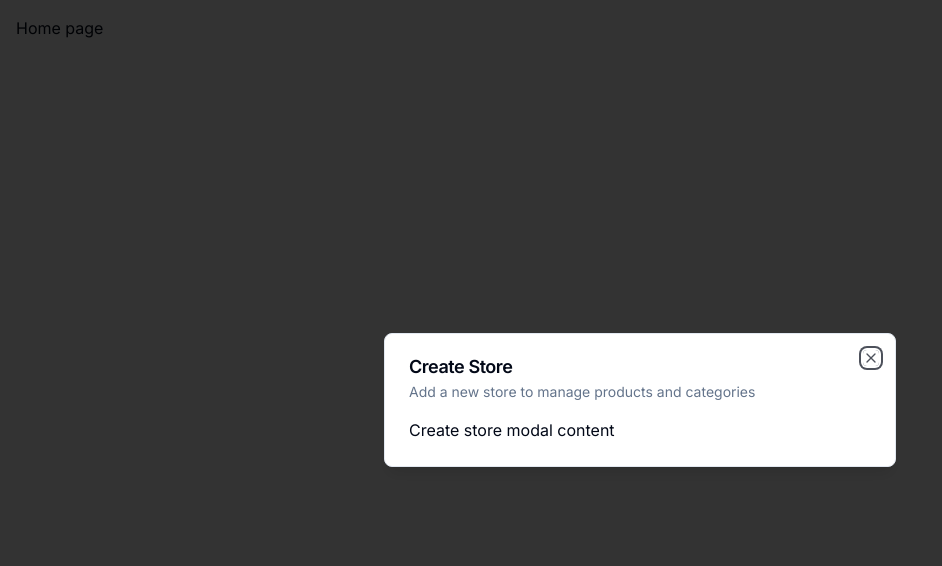
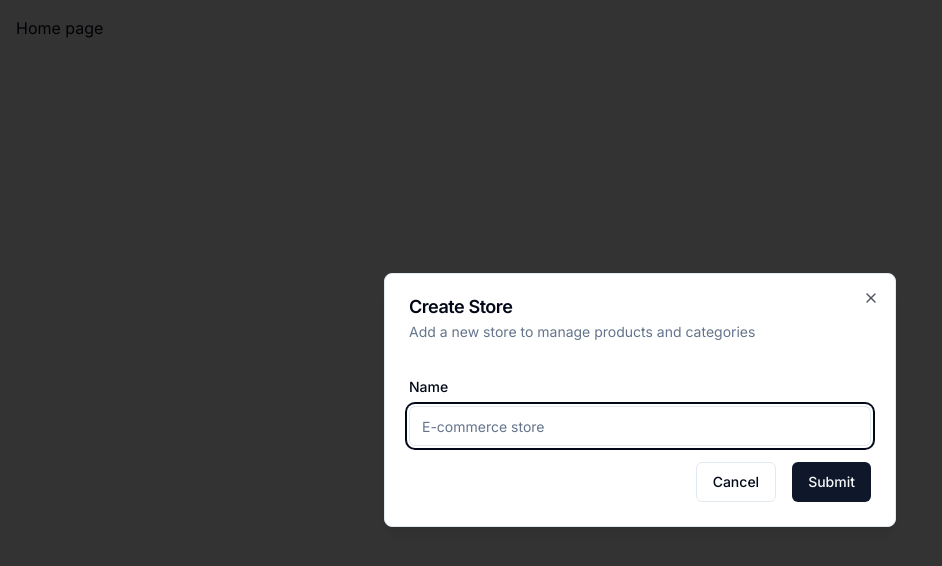
Before and after one commit to jbyomuhangi/ecommerce-app, a Next.js app in the folder ecommerce-admin/: page / in a window 1280 px wide. Shown: the top 566 px of the page, without its empty margins (0-942 px from the left). Built offline with nearby package versions, Linux system fonts and the light colour scheme.

Commit message:
Added for to create a new store in CreateStoreModal

```diff
--- a/ecommerce-admin/components/CreateStoreModal.tsx
+++ b/ecommerce-admin/components/CreateStoreModal.tsx
@@ -1,12 +1,41 @@
 "use client";
 
-import React from "react";
+import { zodResolver } from "@hookform/resolvers/zod";
+import React, { useMemo } from "react";
+import { useForm } from "react-hook-form";
+import * as zod from "zod";
 
 import Modal from "@/components/Modal";
+import { Button } from "@/components/ui/button";
+import {
+  Form,
+  FormControl,
+  FormField,
+  FormItem,
+  FormLabel,
+  FormMessage,
+} from "@/components/ui/form";
+import { Input } from "@/components/ui/input";
 import useCreateStoreModalStore from "@/hooks/useCreateStoreModalStore";
 
 const CreateStoreModal = () => {
   const { isOpen, onClose } = useCreateStoreModalStore();
+
+  const formSchema = useMemo(() => {
+    return zod.object({ name: zod.string().min(3) });
+  }, []);
+
+  const form = useForm<zod.infer<typeof formSchema>>({
+    resolver: zodResolver(formSchema),
+    defaultValues: { name: "" },
+    reValidateMode: "onSubmit",
+  });
+
+  const onSubmit = (values: zod.infer<typeof formSchema>) => {
+    /* TODO: create store */
+
+    console.log(values);
+  };
 
   return (
     <Modal
@@ -15,7 +44,38 @@
       description="Add a new store to manage products and categories"
       onClose={onClose}
     >
-      Create store modal content
+      <div>
+        <Form {...form}>
+          <form className="mt-4" onSubmit={form.handleSubmit(onSubmit)}>
+            <FormField
+              control={form.control}
+              name="name"
+              render={({ field, fieldState }) => {
+                console.log(fieldState.error);
+                return (
+                  <FormItem>
+                    <FormLabel>Name</FormLabel>
+
+                    <FormControl>
+                      <Input placeholder="E-commerce store" {...field} />
+                    </FormControl>
+
+                    <FormMessage />
+                  </FormItem>
+                );
+              }}
+            />
+
+            <div className="mt-4 flex justify-end gap-4">
+              <Button variant="outline" onClick={onClose}>
+                Cancel
+              </Button>
+
+              <Button type="submit">Submit</Button>
+            </div>
+          </form>
+        </Form>
+      </div>
     </Modal>
   );
 };
--- /dev/null
+++ b/ecommerce-admin/components/ui/form.tsx
@@ -0,0 +1,176 @@
+import * as React from "react"
+import * as LabelPrimitive from "@radix-ui/react-label"
+import { Slot } from "@radix-ui/react-slot"
+import {
+  Controller,
+  ControllerProps,
+  FieldPath,
+  FieldValues,
+  FormProvider,
+  useFormContext,
+} from "react-hook-form"
+
+import { cn } from "@/lib/utils"
+import { Label } from "@/components/ui/label"
+
+const Form = FormProvider
+
+type FormFieldContextValue<
+  TFieldValues extends FieldValues = FieldValues,
+  TName extends FieldPath<TFieldValues> = FieldPath<TFieldValues>
+> = {
+  name: TName
+}
+
+const FormFieldContext = React.createContext<FormFieldContextValue>(
+  {} as FormFieldContextValue
+)
+
+const FormField = <
+  TFieldValues extends FieldValues = FieldValues,
+  TName extends FieldPath<TFieldValues> = FieldPath<TFieldValues>
+>({
+  ...props
+}: ControllerProps<TFieldValues, TName>) => {
+  return (
+    <FormFieldContext.Provider value={{ name: props.name }}>
+      <Controller {...props} />
+    </FormFieldContext.Provider>
+  )
+}
+
+const useFormField = () => {
+  const fieldContext = React.useContext(FormFieldContext)
+  const itemContext = React.useContext(FormItemContext)
+  const { getFieldState, formState } = useFormContext()
+
+  const fieldState = getFieldState(fieldContext.name, formState)
+
+  if (!fieldContext) {
+    throw new Error("useFormField should be used within <FormField>")
+  }
+
+  const { id } = itemContext
+
+  return {
+    id,
+    name: fieldContext.name,
+    formItemId: `${id}-form-item`,
+    formDescriptionId: `${id}-form-item-description`,
+    formMessageId: `${id}-form-item-message`,
+    ...fieldState,
+  }
+}
+
+type FormItemContextValue = {
+  id: string
+}
+
+const FormItemContext = React.createContext<FormItemContextValue>(
+  {} as FormItemContextValue
+)
+
+const FormItem = React.forwardRef<
+  HTMLDivElement,
+  React.HTMLAttributes<HTMLDivElement>
+>(({ className, ...props }, ref) => {
+  const id = React.useId()
+
+  return (
+    <FormItemContext.Provider value={{ id }}>
+      <div ref={ref} className={cn("space-y-2", className)} {...props} />
+    </FormItemContext.Provider>
+  )
+})
+FormItem.displayName = "FormItem"
+
+const FormLabel = React.forwardRef<
+  React.ElementRef<typeof LabelPrimitive.Root>,
+  React.ComponentPropsWithoutRef<typeof LabelPrimitive.Root>
+>(({ className, ...props }, ref) => {
+  const { error, formItemId } = useFormField()
+
+  return (
+    <Label
+      ref={ref}
+      className={cn(error && "text-destructive", className)}
+      htmlFor={formItemId}
+      {...props}
+    />
+  )
+})
+FormLabel.displayName = "FormLabel"
+
+const FormControl = React.forwardRef<
+  React.ElementRef<typeof Slot>,
+  React.ComponentPropsWithoutRef<typeof Slot>
+>(({ ...props }, ref) => {
+  const { error, formItemId, formDescriptionId, formMessageId } = useFormField()
+
+  return (
+    <Slot
+      ref={ref}
+      id={formItemId}
+      aria-describedby={
+        !error
+          ? `${formDescriptionId}`
+          : `${formDescriptionId} ${formMessageId}`
+      }
+      aria-invalid={!!error}
+      {...props}
+    />
+  )
+})
+FormControl.displayName = "FormControl"
+
+const FormDescription = React.forwardRef<
+  HTMLParagraphElement,
+  React.HTMLAttributes<HTMLParagraphElement>
+>(({ className, ...props }, ref) => {
+  const { formDescriptionId } = useFormField()
+
+  return (
+    <p
+      ref={ref}
+      id={formDescriptionId}
+      className={cn("text-sm text-muted-foreground", className)}
+      {...props}
+    />
+  )
+})
+FormDescription.displayName = "FormDescription"
+
+const FormMessage = React.forwardRef<
+  HTMLParagraphElement,
+  React.HTMLAttributes<HTMLParagraphElement>
+>(({ className, children, ...props }, ref) => {
+  const { error, formMessageId } = useFormField()
+  const body = error ? String(error?.message) : children
+
+  if (!body) {
+    return null
+  }
+
+  return (
+    <p
+      ref={ref}
+      id={formMessageId}
+      className={cn("text-sm font-medium text-destructive", className)}
+      {...props}
+    >
+      {body}
+    </p>
+  )
+})
+FormMessage.displayName = "FormMessage"
+
+export {
+  useFormField,
+  Form,
+  FormItem,
+  FormLabel,
+  FormControl,
+  FormDescription,
+  FormMessage,
+  FormField,
+}
--- /dev/null
+++ b/ecommerce-admin/components/ui/input.tsx
@@ -0,0 +1,25 @@
+import * as React from "react"
+
+import { cn } from "@/lib/utils"
+
+export interface InputProps
+  extends React.InputHTMLAttributes<HTMLInputElement> {}
+
+const Input = React.forwardRef<HTMLInputElement, InputProps>(
+  ({ className, type, ...props }, ref) => {
+    return (
+      <input
+        type={type}
+        className={cn(
+          "flex h-10 w-full rounded-md border border-input bg-background px-3 py-2 text-sm ring-offset-background file:border-0 file:bg-transparent file:text-sm file:font-medium placeholder:text-muted-foreground focus-visible:outline-none focus-visible:ring-2 focus-visible:ring-ring focus-visible:ring-offset-2 disabled:cursor-not-allowed disabled:opacity-50",
+          className
+        )}
+        ref={ref}
+        {...props}
+      />
+    )
+  }
+)
+Input.displayName = "Input"
+
+export { Input }
--- /dev/null
+++ b/ecommerce-admin/components/ui/label.tsx
@@ -0,0 +1,26 @@
+"use client"
+
+import * as React from "react"
+import * as LabelPrimitive from "@radix-ui/react-label"
+import { cva, type VariantProps } from "class-variance-authority"
+
+import { cn } from "@/lib/utils"
+
+const labelVariants = cva(
+  "text-sm font-medium leading-none peer-disabled:cursor-not-allowed peer-disabled:opacity-70"
+)
+
+const Label = React.forwardRef<
+  React.ElementRef<typeof LabelPrimitive.Root>,
+  React.ComponentPropsWithoutRef<typeof LabelPrimitive.Root> &
+    VariantProps<typeof labelVariants>
+>(({ className, ...props }, ref) => (
+  <LabelPrimitive.Root
+    ref={ref}
+    className={cn(labelVariants(), className)}
+    {...props}
+  />
+))
+Label.displayName = LabelPrimitive.Root.displayName
+
+export { Label }
--- a/ecommerce-admin/package.json
+++ b/ecommerce-admin/package.json
@@ -13,7 +13,9 @@
   },
   "dependencies": {
     "@clerk/nextjs": "^4.29.7",
+    "@hookform/resolvers": "^3.3.4",
     "@radix-ui/react-dialog": "^1.0.5",
+    "@radix-ui/react-label": "^2.0.2",
     "@radix-ui/react-slot": "^1.0.2",
     "class-variance-authority": "^0.7.0",
     "clsx": "^2.1.0",
@@ -21,8 +23,10 @@
     "next": "14.1.0",
     "react": "^18",
     "react-dom": "^18",
+    "react-hook-form": "^7.50.1",
     "tailwind-merge": "^2.2.1",
     "tailwindcss-animate": "^1.0.7",
+    "zod": "^3.22.4",
     "zustand": "^4.5.0"
   },
   "devDependencies": {
```
Also changed, not shown: 1 other file (tests, documents, lock files or other folders).
